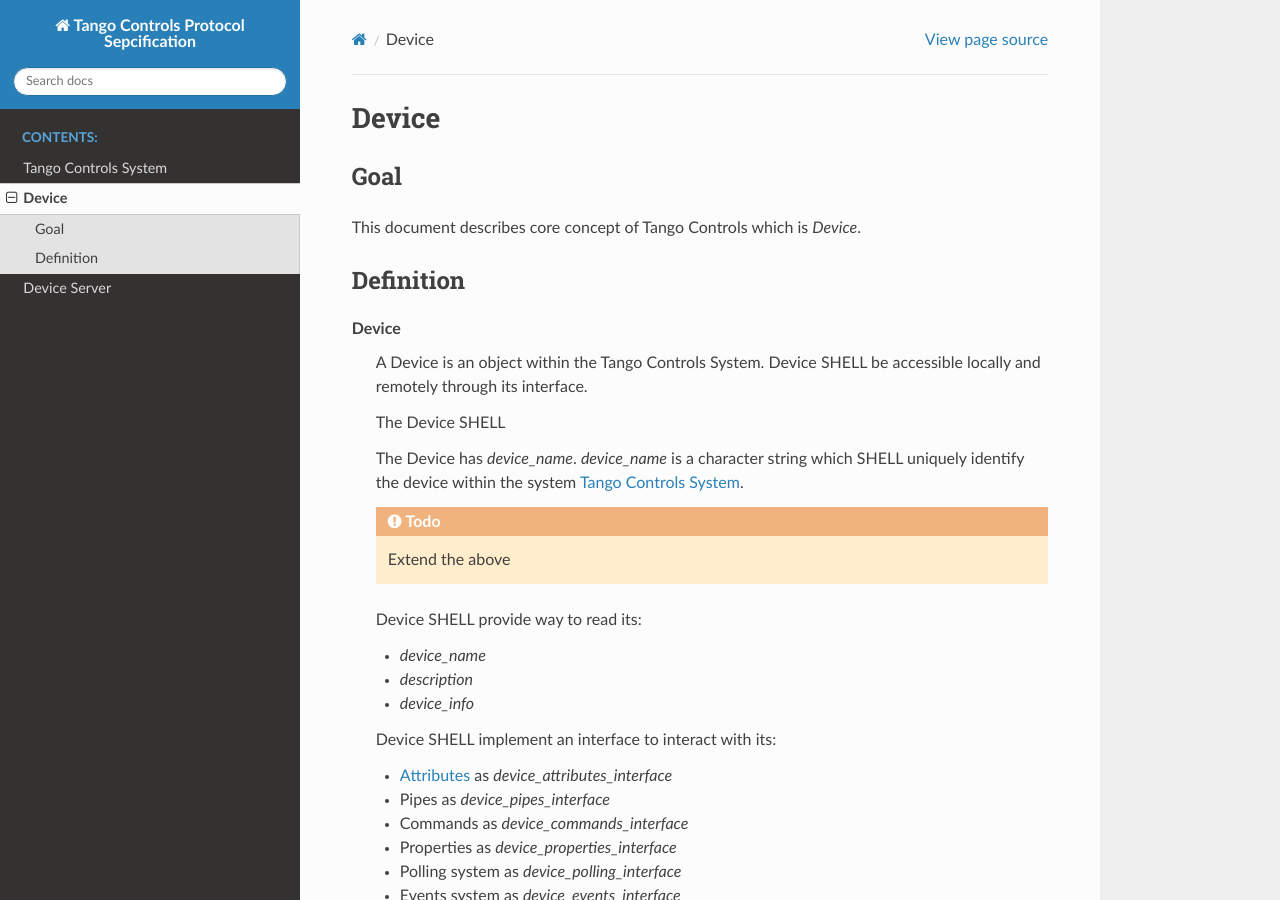
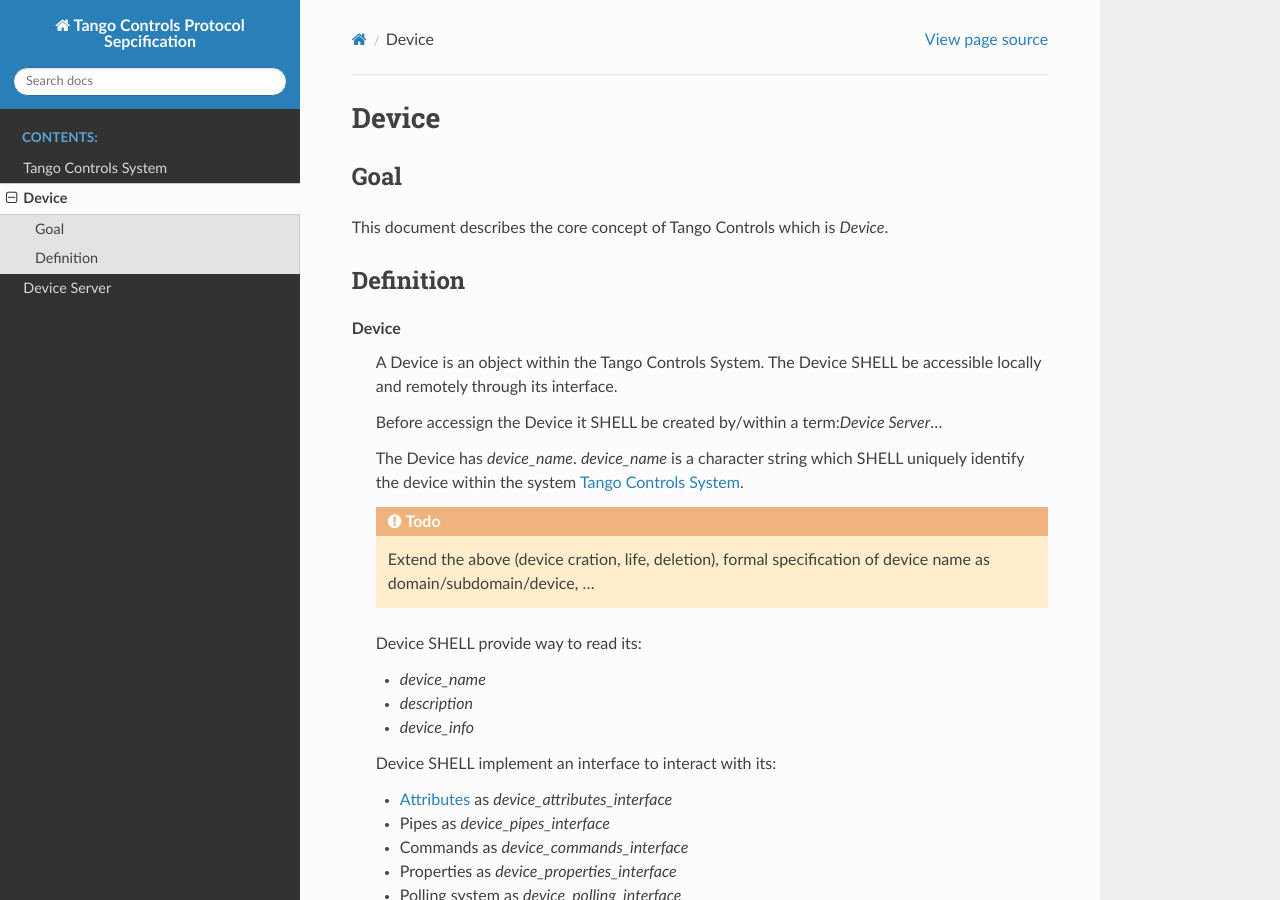
Before and after one commit to andygotz/tango-protocol-spec, a Sphinx documentation site: the page built from source/device.rst, in a window 1280 px wide and 900 px high. Built offline with Sphinx 7.4.7 and the Read the Docs theme 2.0.0, drawn with Linux system fonts in a browser that asks for light colours.

Commit message:
Update device.rst

```diff
--- a/source/device.rst
+++ b/source/device.rst
@@ -4,7 +4,7 @@
 Goal
 ----
 
-This document describes core concept of Tango Controls which is `Device`.
+This document describes the core concept of Tango Controls which is `Device`.
 
 
 Definition
@@ -13,16 +13,16 @@
 .. glossary::
 
    Device
-       A Device is an object within the Tango Controls System. Device SHELL be accessible locally and remotely through
+       A Device is an object within the Tango Controls System. The Device SHELL be accessible locally and remotely through
        its interface.
 
-       The Device SHELL
+       Before accessign the Device it SHELL be created by/within a term:`Device Server`...
 
        The Device has `device_name`. `device_name` is a character string which SHELL uniquely identify the device within
        the system :term:`Tango Controls System`.
 
        .. todo::
-          Extend the above
+          Extend the above (device cration, life, deletion), formal specification of device name as domain/subdomain/device, ...
 
        Device SHELL provide way to read its:
 
```
